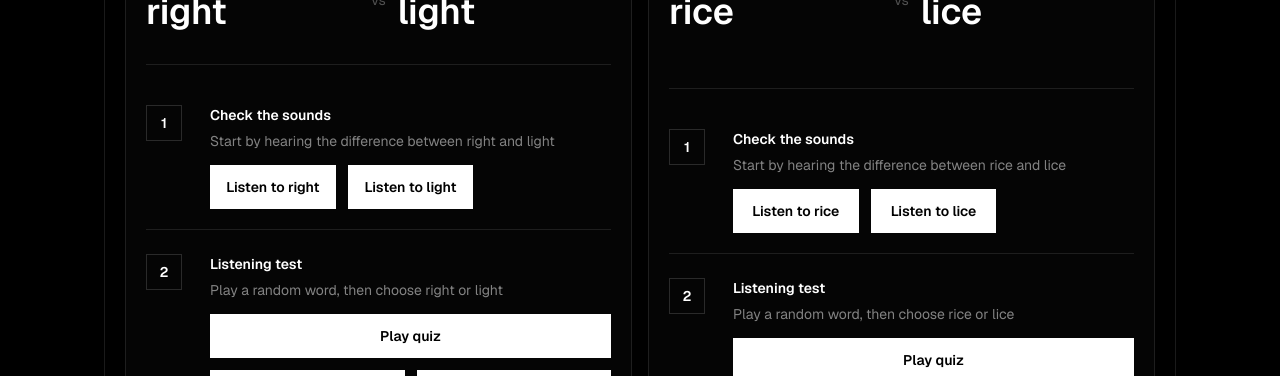
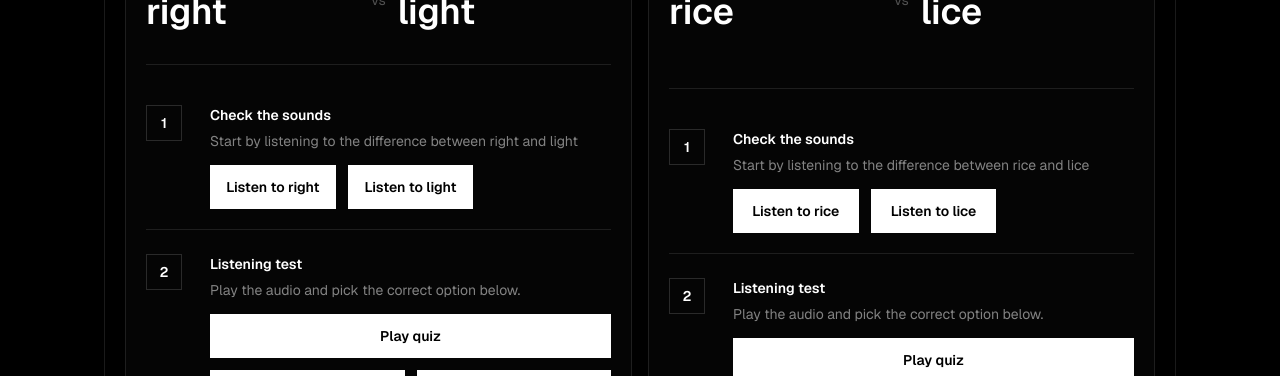
Before and after one commit to KulafuAcademy/ATLAS, a Next.js app: page / in a window 1280 px wide. Shown: the part 2140-2516 px from the top of the page. Built offline with nearby package versions, Linux system fonts and the light colour scheme.

Commit message:
updated listenDescription and listeningDescription

```diff
--- a/components/training/MinimalPairTrainer.tsx
+++ b/components/training/MinimalPairTrainer.tsx
@@ -82,11 +82,10 @@ const trainerCopy = {
     guide: "Listen first, then try the listening or pronunciation test.",
     listenTitle: "Check the sounds",
     listenDescription: (wordA: string, wordB: string) =>
-      `Start by hearing the difference between ${wordA} and ${wordB}`,
+      `Start by listening to the difference between ${wordA} and ${wordB}`,
     listen: (word: string) => `Listen to ${word}`,
     listeningTitle: "Listening test",
-    listeningDescription: (wordA: string, wordB: string) =>
-      `Play a random word, then choose ${wordA} or ${wordB}`,
+    listeningDescription: "Play the audio and pick the correct option below.",
     playQuiz: "Play quiz",
     answer: (word: string) => `I hear ${word}`,
     pronunciationTitle: "Pronunciation test",
@@ -124,8 +123,7 @@ const trainerCopy = {
       `まずは${wordA}と${wordB}の違いを耳で確認します。`,
     listen: (word: string) => `${word}を聞く`,
     listeningTitle: "聞き取りテスト",
-    listeningDescription: (wordA: string, wordB: string) =>
-      `ランダム再生を聞いて、${wordA}か${wordB}を選びます。`,
+    listeningDescription: "音声を聞いて、下の正しい答えを選びましょう。",
     playQuiz: "クイズ再生",
     answer: (word: string) => `${word}だと思う`,
     pronunciationTitle: "発音テスト",
@@ -140,7 +138,7 @@ const trainerCopy = {
     speechPlaybackUnsupported: "このブラウザでは音声再生に対応していません。",
     playing: (word: string) => `再生中: ${word}`,
     whichWord: "どちらの単語に聞こえましたか？",
-    playQuizFirst: "「Play quiz」を押して、聞いて、選んでね。",
+    playQuizFirst: "先に「クイズ再生」を押してから、答えを選んでください。",
     correct: "正解です。",
     listeningIncorrect: (word: string) =>
       `惜しいです。正解は「${word}」でした。`,
@@ -465,7 +463,7 @@ function PairPracticeCard({
         <TestGroup
           step="2"
           title={copy.listeningTitle}
-          description={copy.listeningDescription(pair.wordA, pair.wordB)}
+          description={copy.listeningDescription}
           actionsClassName="grid gap-3"
           feedback={getFeedback("listening")}
         >
```
